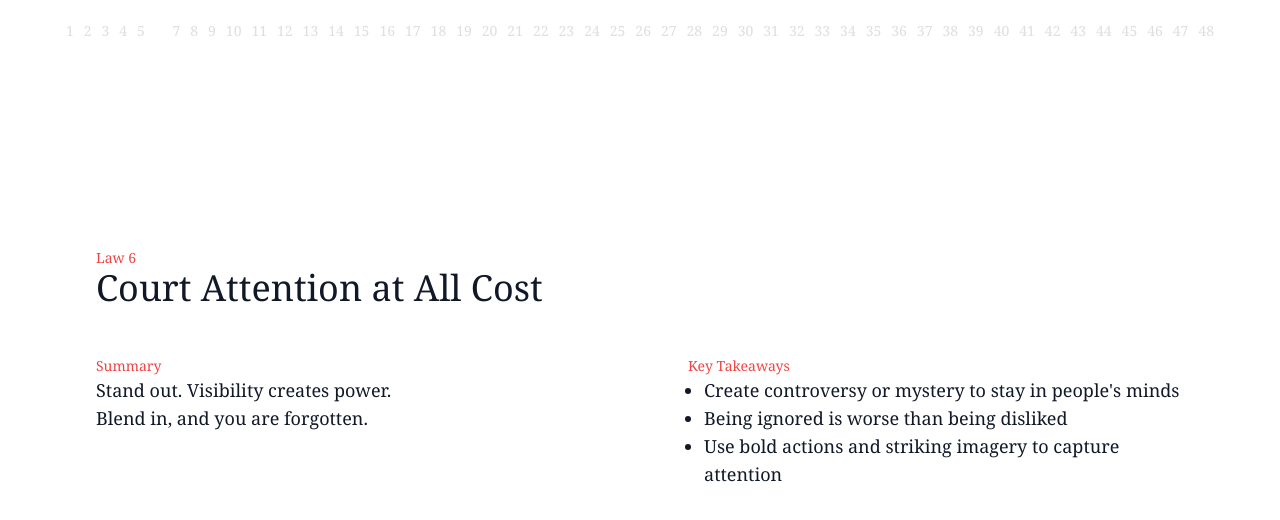
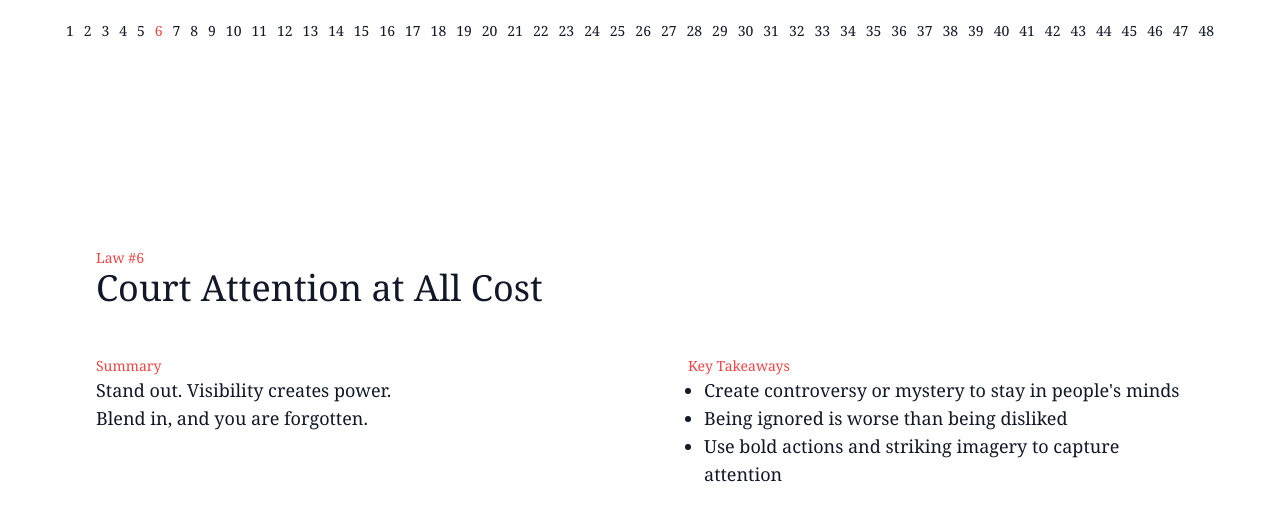
Before and after one commit to scottyzen/48_laws_chrome_extension, a browser extension: page index.html in a window 1280 px wide. Drawn offline with Linux system fonts and the light colour scheme.

Commit message:
Update law number display format and refine CSS styles for number items

```diff
--- a/script.js
+++ b/script.js
@@ -116,7 +116,7 @@ function showLaw() {
   const summaryElement = document.getElementById("law-summary");
   const takeawaysListElement = document.getElementById("takeaways-list");
 
-  lawNumberElement.textContent = `Law ${law.lawNumber}`;
+  lawNumberElement.textContent = `Law #${law.lawNumber}`;
   titleElement.textContent = law.title;
   summaryElement.textContent = law.summary;
 
--- a/src/input.css
+++ b/src/input.css
@@ -29,16 +29,12 @@ body {
   font-size: 14px;
 }
 
-.number-item {
-  color: #bcbcbc7e;
-}
-
 .number-item:hover {
-  color: #fff;
+  color: #ef4444;
 }
 
 .number-item.active {
-  color: #fff;
+  color: #ef4444;
 }
 
 .container {
```
Also changed, not shown: style.css.
